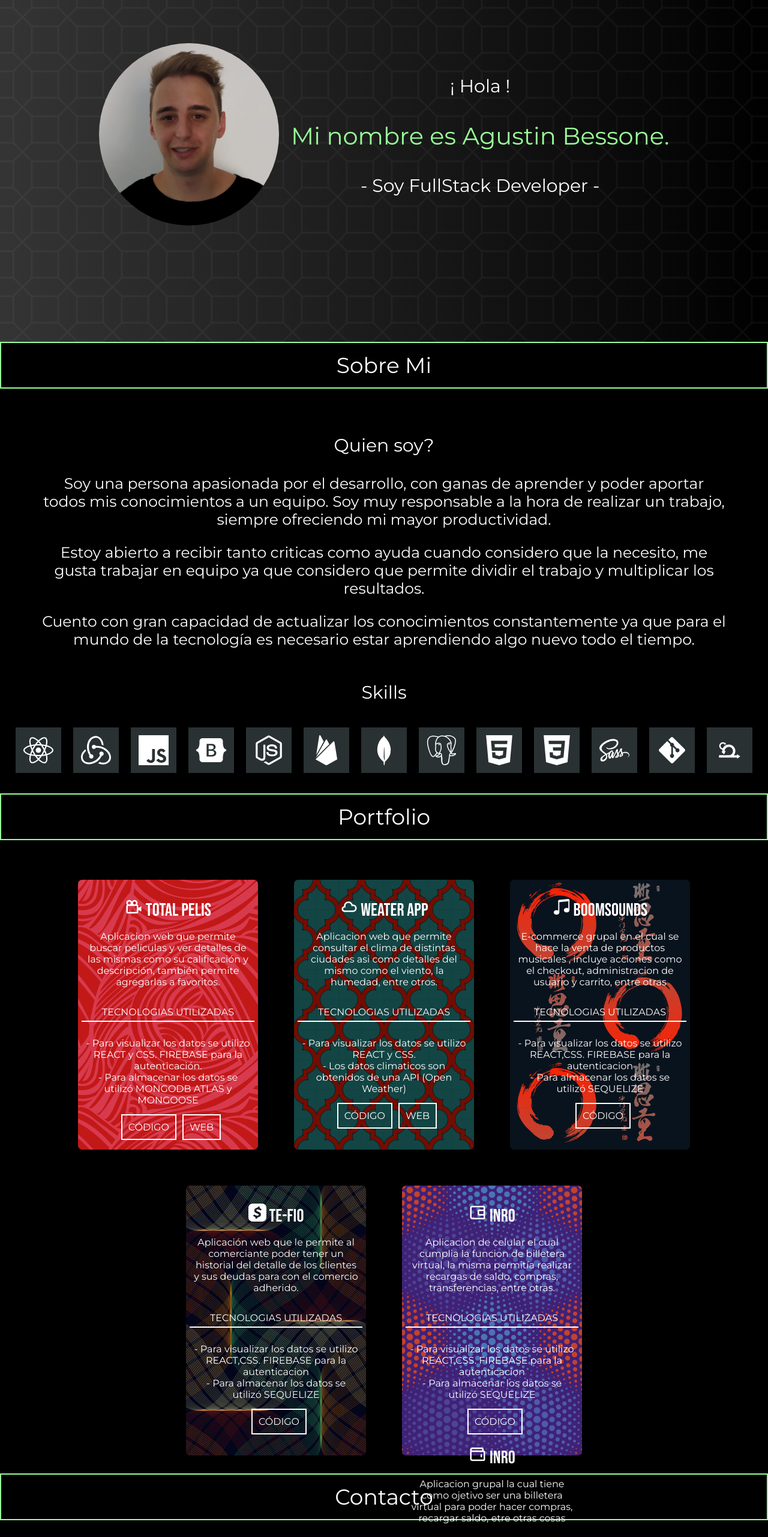
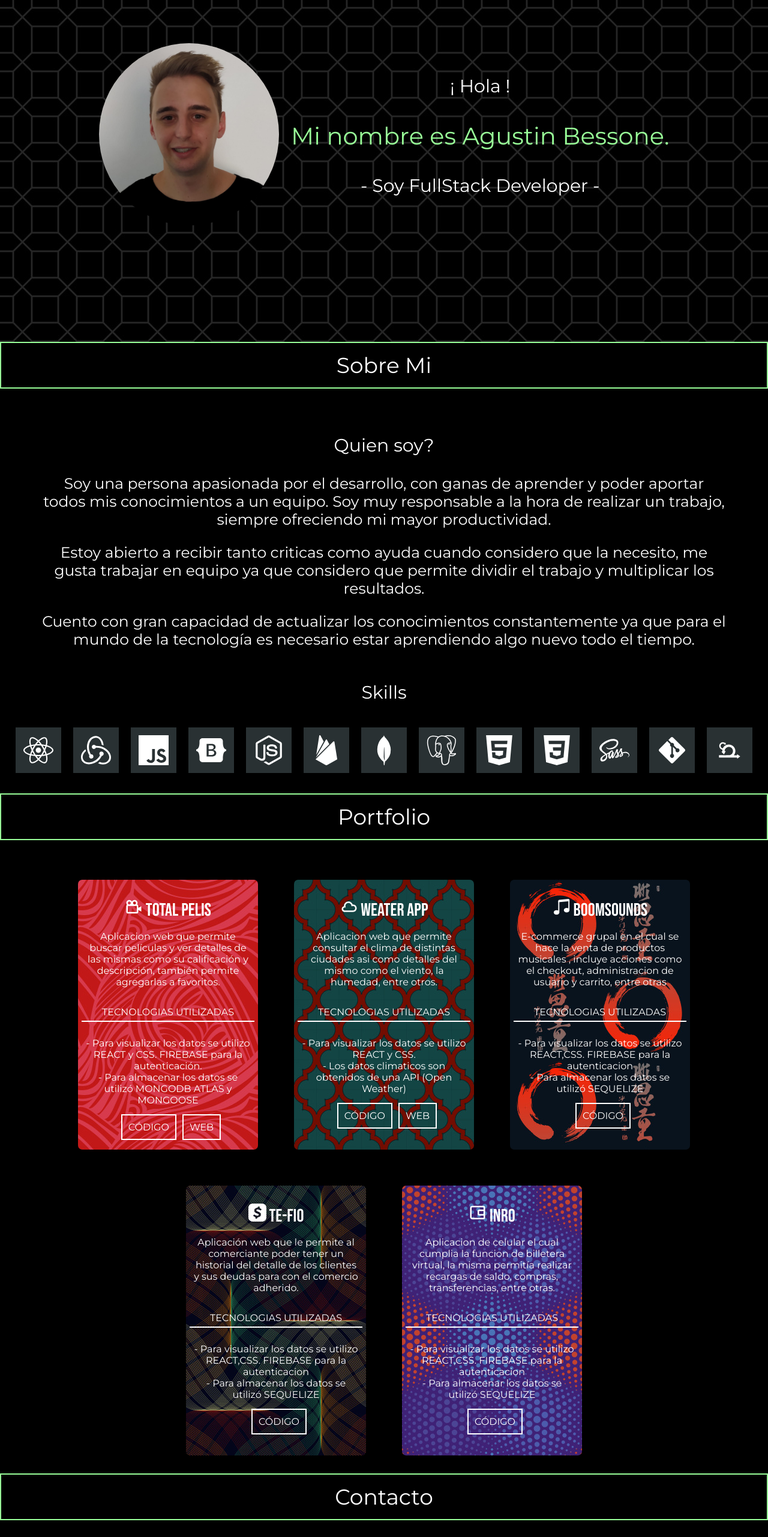
Before and after one commit to AgustinBessone32/portfolio, a React (Create React App) app: page /#/ in a window 1280 px wide. Shown: the part 234-2797 px from the top of the page at 60% size. Built offline with nearby package versions, Linux system fonts and the light colour scheme; a web font is replaced by a local one.

Commit message:
se agregan cambios en el diseño

```diff
--- a/src/components/Experiences/experiences.jsx
+++ b/src/components/Experiences/experiences.jsx
@@ -66,15 +66,6 @@ const Experiences = () => {
                 - Para almacenar los datos se utilizó SEQUELIZE</p>
                 <a className='btn-exp' target='_blank' href='https://github.com/AgustinBessone32/te-fio'>
                     CÓDIGO</a>
-
-                <p className='title-exp'><BiWallet /> Inro </p>
-                <p className='desc-exp'>Aplicacion grupal la cual tiene como ojetivo ser una billetera virtual
-                para poder hacer compras, recargar saldo, etre otras cosas</p>
-                <p className='title-util'>TECNOLOGIAS UTILIZADAS</p>
-                <p className='tec-util'>- Para visualizar los datos se utilizo REACT NATIVE, CSS, MATERIAL UI <br/>
-                - Para almacenar los datos se utilizó MONGO DB</p>
-                <a className='btn-exp' target='_blank' href='https://github.com/danieltkach/henry-bank'>
-                    CÓDIGO</a>
             </div>
 
 
--- a/src/components/Home/home.css
+++ b/src/components/Home/home.css
@@ -6,8 +6,8 @@
     background-repeat: no-repeat;
     background-position: center;
     background: #000000;
-    background: -webkit-linear-gradient(to right, rgba(73, 72, 72, 0.603), rgba(0, 0, 0, 0.719)), url('../../img/bgg1.jpg');
-    background: linear-gradient(to right, rgba(67, 67, 67, 0.781), rgba(0, 0, 0, 0.726)),url('../../img/bgg1.jpg') ;
+    background: url('../../img/bgg1.jpg');
+
     display: flex;
     justify-content: center;
     align-items: center;
```
